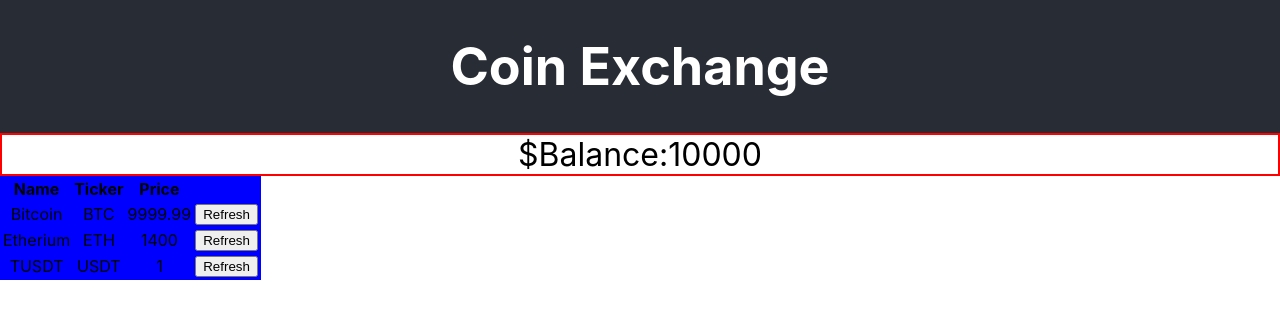
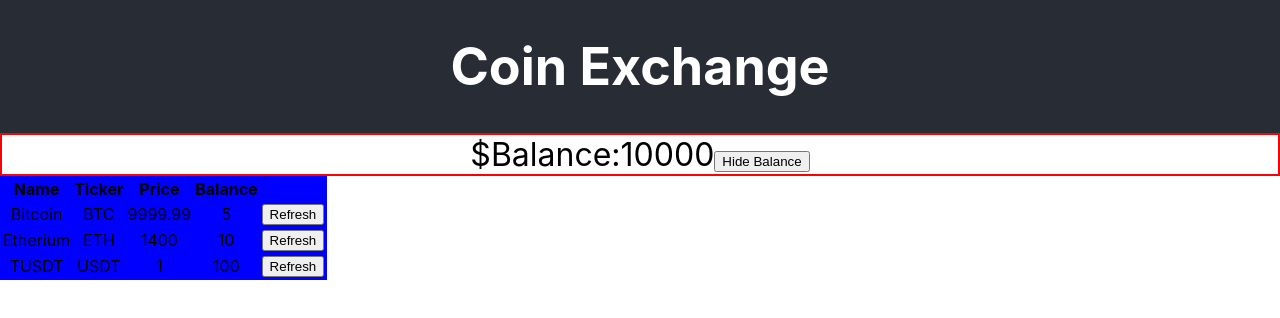
Before and after one commit to Madanpurohit/coin-exchane, a React (Create React App) app: page / in a window 1280 px wide. Shown: the top 318 px of the page. Built offline with nearby package versions, Linux system fonts and the light colour scheme.

Commit message:
making showbalance hidebalnce functions

```diff
--- a/src/App.js
+++ b/src/App.js
@@ -8,30 +8,36 @@ class App extends React.Component{
     super(props);
     this.state={
       balance:10000,
+      showBalance:true,
       coinList:[
         {
           name:'Bitcoin',
           ticker:'BTC',
-          price:9999.99
+          price:9999.99,
+          ammount:5
         },
         {
           name:"Etherium",
           ticker:'ETH',
-          price:1400
+          price:1400,
+          ammount:10
         },
         {
           name:'TUSDT',
           ticker:'USDT',
-          price:1.0
+          price:1.0,
+          ammount:100
         }
       ]
     }
     this.handleRefresh=this.handleRefresh.bind(this);
+    this.balanceVisibilityChange=this.balanceVisibilityChange.bind(this);
   }
   handleRefresh(valueChangeTicker){
-    const newcoinData=this.state.coinList.map(function({ticker,name,price}){
+    console.log(this.state.showBalance);
+    const newcoinData=this.state.coinList.map(function({ticker,name,price,ammount}){
       let newPrice=price;
-      console.log(valueChangeTicker);
+      //console.log(valueChangeTicker);
       if(valueChangeTicker===ticker){
         const randomPercentage=0.995+Math.random()*0.01;
         newPrice=newPrice*randomPercentage;
@@ -40,17 +46,27 @@ class App extends React.Component{
       return{
         ticker,
         name,
-        price:newPrice
+        price:newPrice,
+        ammount
       }
     });
     this.setState({coinList:newcoinData});
+  }
+  balanceVisibilityChange(){
+    console.log('clicked');
+    this.setState(function(oldState){
+      return{
+        ...oldState,
+        showBalance:(!oldState.showBalance)
+      }
+    });
   }
   render(){
     return (
       <div className="App">
         <HeaderDesign/>
-        <AccountBalance ammount={10000}/>
-        <CoinData coinList={this.state.coinList} handleRefresh={this.handleRefresh}/>
+        <AccountBalance ammount={this.state.balance} showBalance={this.state.showBalance} balanceVisibilityChange={this.balanceVisibilityChange}/>
+        <CoinData coinList={this.state.coinList} handleRefresh={this.handleRefresh} showBalance={this.state.showBalance}/>
       </div>
     );
   }
--- a/src/Components/AccountBalance/AccountBalance.jsx
+++ b/src/Components/AccountBalance/AccountBalance.jsx
@@ -7,9 +7,16 @@ const Section=styled.section`
 `;
 export default class AccountBalance extends Component {
     render() {
+        const buttonText=this.props.showBalance?'Hide Balance':'Show Balance';
+        var content=null;
+        console.log(this.props.showBalance);
+        if(this.props.showBalance){
+            content=<>$Balance:{this.props.ammount}</>
+        }
         return (
             <Section>
-              $Balance:{this.props.ammount}
+              {content}
+              <button onClick={this.props.balanceVisibilityChange}>{buttonText}</button>
             </Section>
         )
     }
--- a/src/Components/Coin/Coin.jsx
+++ b/src/Components/Coin/Coin.jsx
@@ -16,6 +16,7 @@ export default class Coin extends Component {
                     <td>{this.props.name}</td>
                     <td>{this.props.ticker}</td>
                     <td>{this.props.price}</td>
+                    {this.props.showBalance?<td>{this.props.ammount}</td>:null}
                     <td>
                         <form action="#" method="post">
                             <button onClick={this.handleclick}>Refresh</button>
--- a/src/Components/CoinData/CoinData.jsx
+++ b/src/Components/CoinData/CoinData.jsx
@@ -9,6 +9,7 @@ export default class CoinData extends Component {
             <th>Name</th>
             <th>Ticker</th>
             <th>Price</th>
+            {this.props.showBalance?<th>Balance</th>:null}
             </tr>
           </thead>
           <tbody>
@@ -17,7 +18,7 @@ export default class CoinData extends Component {
             //   <Coin key={value.ticker} name={value.name} ticker={value.ticker} price={value.price}/>
             // ))
             this.props.coinList.map(value=>(
-              <Coin key={value.ticker} {...value} handleRefresh={this.props.handleRefresh}/>
+              <Coin key={value.ticker} {...value} handleRefresh={this.props.handleRefresh} showBalance={this.props.showBalance}/>
             ))
             /* <Coin name={this.state.coinList[0].name} ticker={this.state.coinList[0].ticker} price={this.state.coinList[0].price}/>
             <Coin name={this.state.coinList[1].name} ticker={this.state.coinList[1].ticker} price={this.state.coinList[1].price}/>
```
Also changed, not shown: 1 other file (tests, documents, lock files or other folders).
